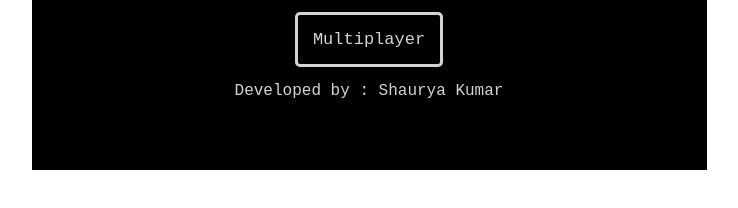
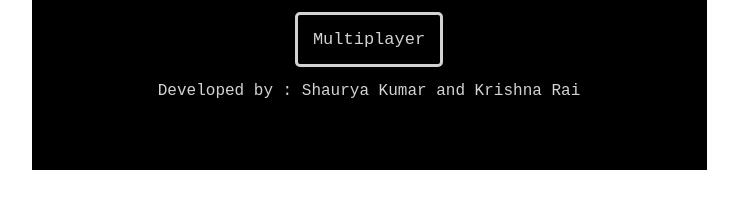
Before and after one commit to Shauryakumar9/Pong_Game, a plain HTML site: page index.html in a window 1280 px wide. Shown: the part 282-490 px from the top of the page, without its empty margins (271-1009 px from the left). Drawn offline with Linux system fonts and the light colour scheme.

Commit message:
Update index.html

```diff
--- a/index.html
+++ b/index.html
@@ -13,7 +13,9 @@
         <h1>Welcome to Pong</h1>
         <button class="singleplayer">Single Player</button
         ><button class="multiplayer">Multiplayer</button>
-        <span class="credits"> Developed by : Shaurya Kumar</span>
+        <span class="credits">
+          Developed by : Shaurya Kumar and Krishna Rai</span
+        >
       </div>
       <div class="info"></div>
       <div class="option hide">
```
